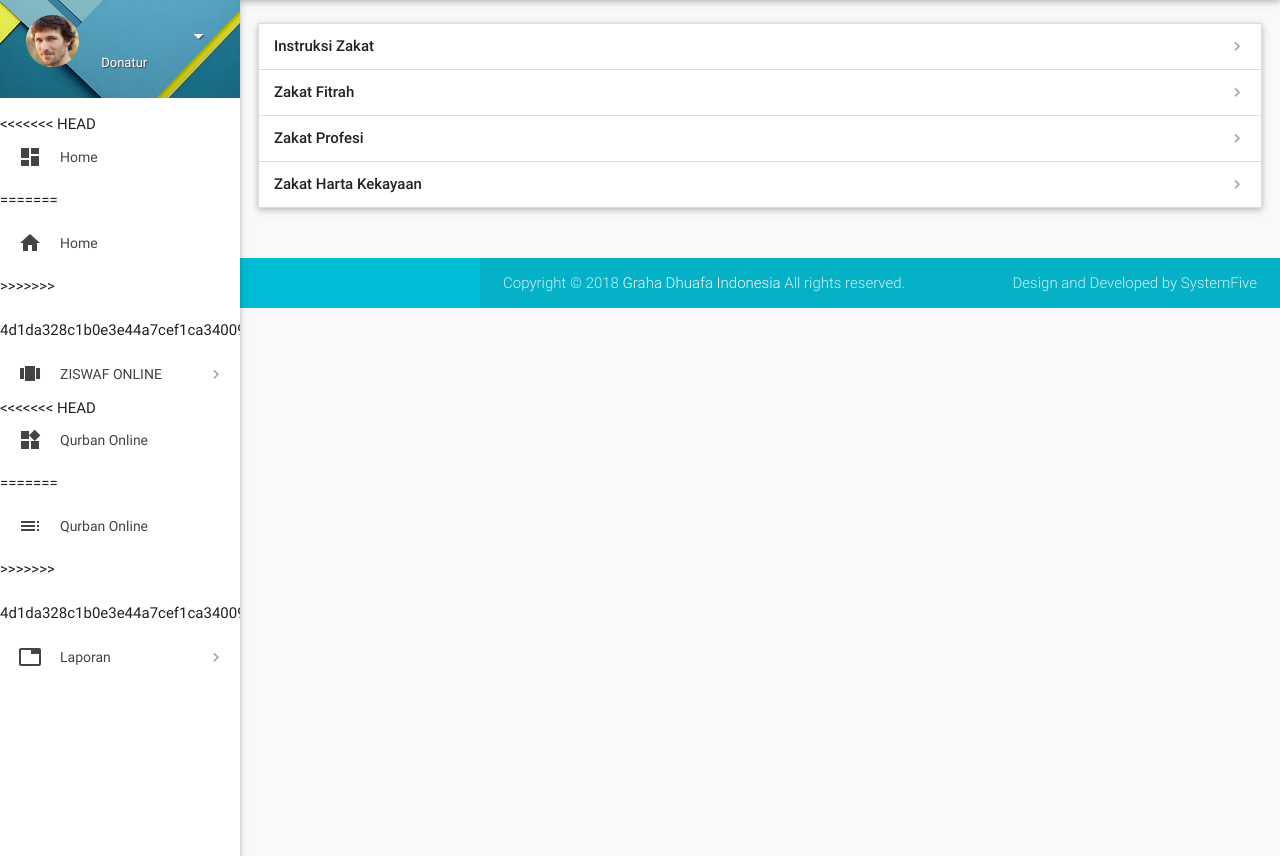
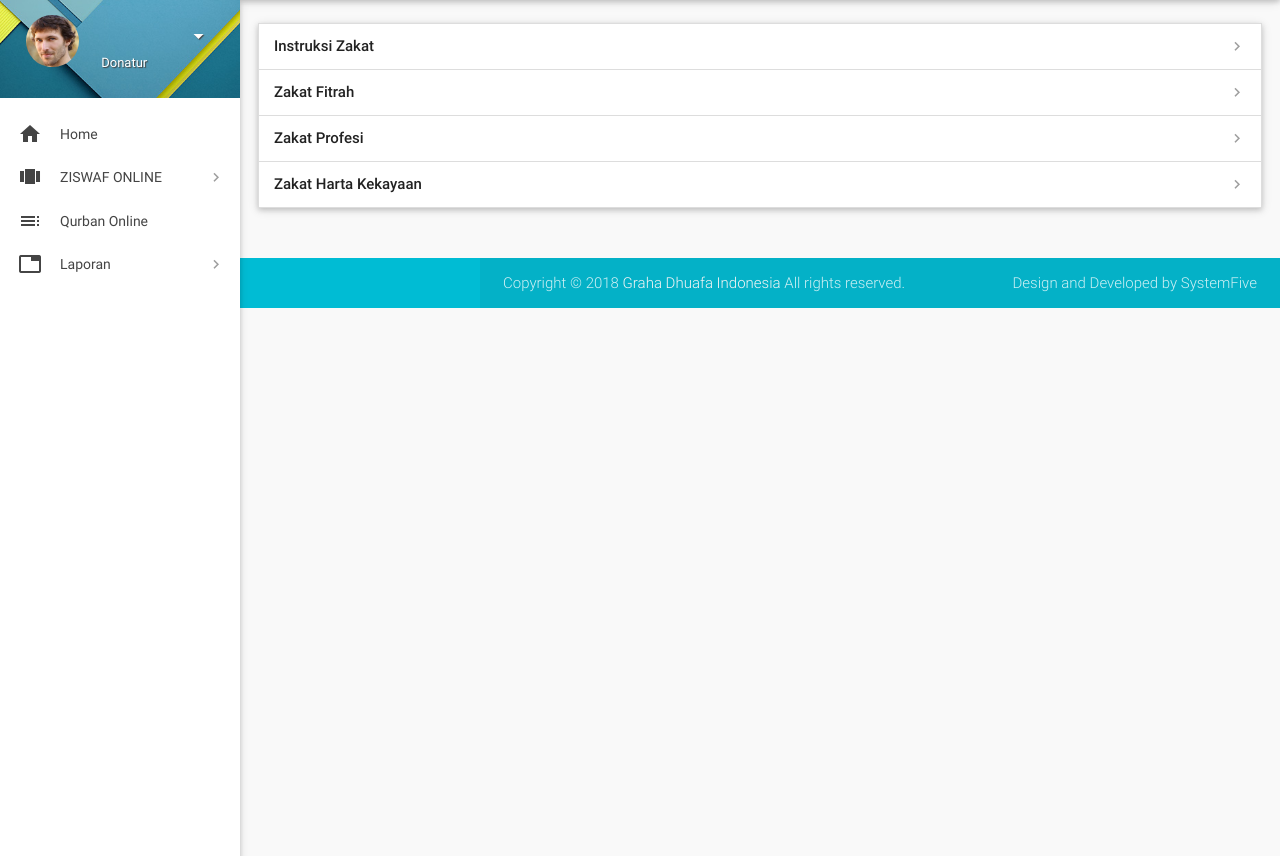
Before and after one commit to igun997/GDIPortal, a CodeIgniter app: page /database/index.php/pengguna/zakat/index in a window 1280 px wide. Shown: the part 64-920 px from the top of the page. Run offline with CodeIgniter, Linux system fonts and the light colour scheme; data comes from the database, SQL or seed files in the repository; data that the repository does not hold is empty; some libraries are stand-ins or nearby versions.

Commit message:
Remove Head Merge Conflict Tag

```diff
--- a/application/views/themeuser/header.php
+++ b/application/views/themeuser/header.php
@@ -93,11 +93,7 @@
                     </div>
                 </div>
             </li>
-<<<<<<< HEAD
-                <li class="bold"><a href="<?= base_url("pengguna") ?>" class="waves-effect waves-cyan"><i class="mdi-action-dashboard"></i> Home</a>
-=======
-                <li class="bold"><a href="index.html" class="waves-effect waves-cyan"><i class="mdi-action-home"></i> Home</a>
->>>>>>> 4d1da328c1b0e3e44a7cef1ca3400978d15265ae
+                <li class="bold"><a href="<?= base_url("pengguna/home") ?>" class="waves-effect waves-cyan"><i class="mdi-action-home"></i> Home</a>
                 </li>
                 <li class="no-padding">
                     <ul class="collapsible collapsible-accordion">
@@ -117,11 +113,7 @@
                         </li>
                     </ul>
                 </li>
-<<<<<<< HEAD
-                <li class="bold"><a href="app-widget.html" class="waves-effect waves-cyan"><i class="mdi-device-now-widgets"></i> Qurban Online</a>
-=======
                 <li class="bold"><a href="app-widget.html" class="waves-effect waves-cyan"><i class="mdi-action-toc"></i> Qurban Online</a>
->>>>>>> 4d1da328c1b0e3e44a7cef1ca3400978d15265ae
                 </li>
                 <li class="no-padding">
                     <ul class="collapsible collapsible-accordion">
```
